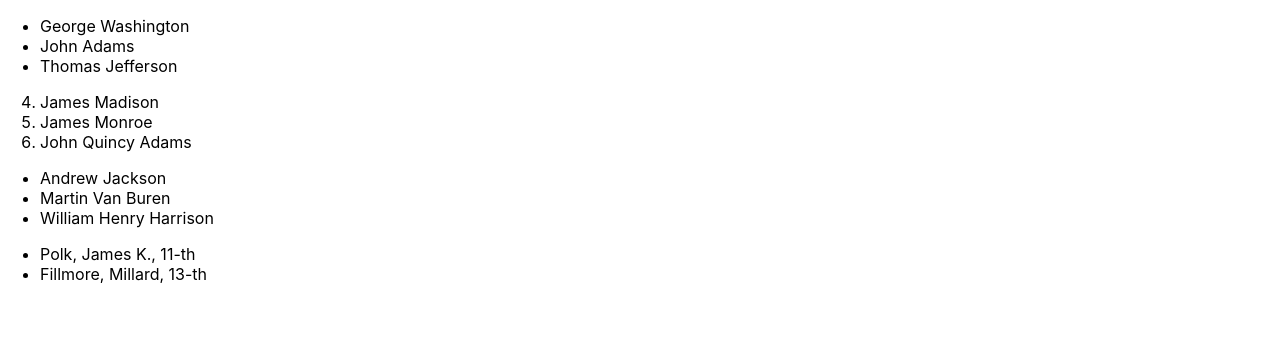
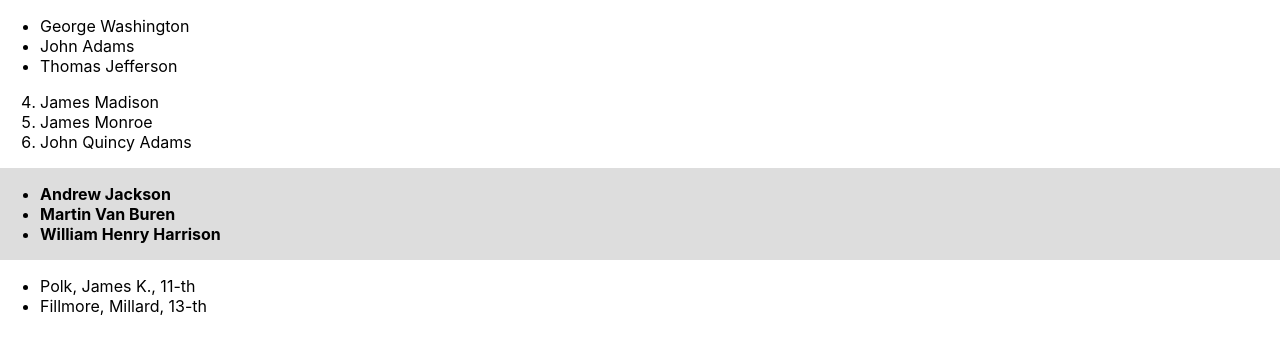
Before and after one commit to annandrosiuk/React-HW1, a React (Create React App) app: page / in a window 1280 px wide. Shown: the top 352 px of the page. Built offline with nearby package versions, Linux system fonts and the light colour scheme.

Commit message:
task 6 done

```diff
--- a/src/index.js
+++ b/src/index.js
@@ -30,7 +30,14 @@ ReactDOM.render(
       <li>John Quincy Adams</li>
     </ol>
 
-    <ul>
+    <ul
+      style={{
+        backgroundColor: '#ddd',
+        paddingTop: '1em',
+        paddingBottom: '1em',
+        fontWeight: 'bold'
+      }}
+    >
       {presidentsStr.map(president => (
         <li key={president}>{president}</li>
       ))}
```
